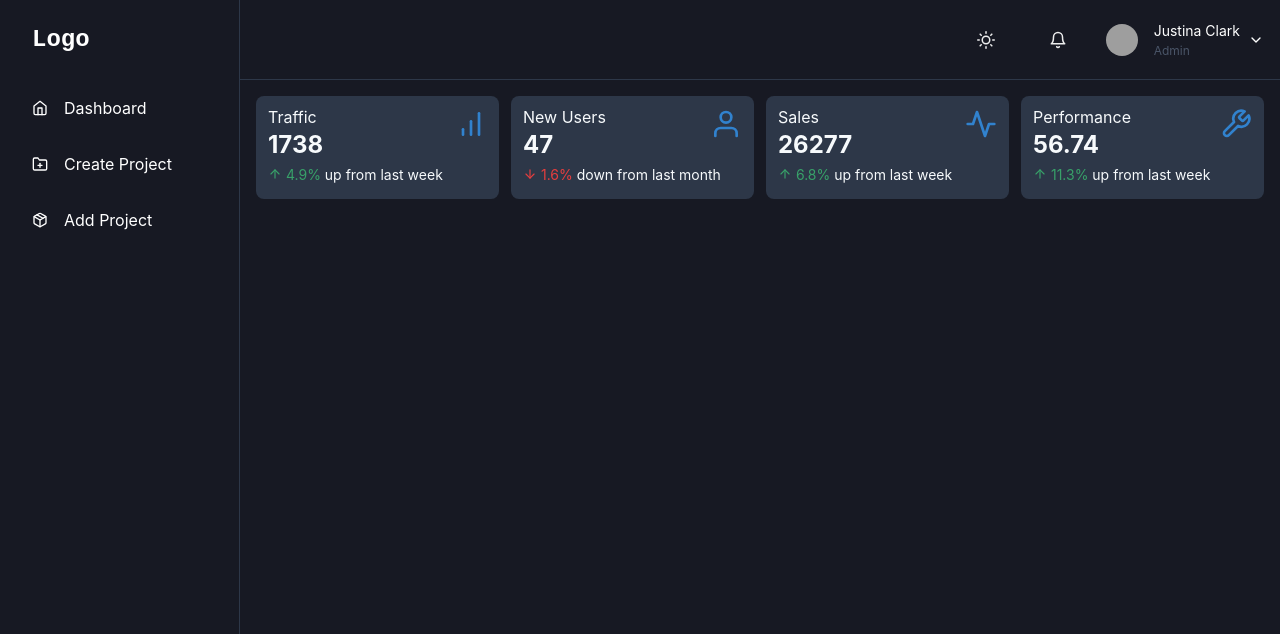
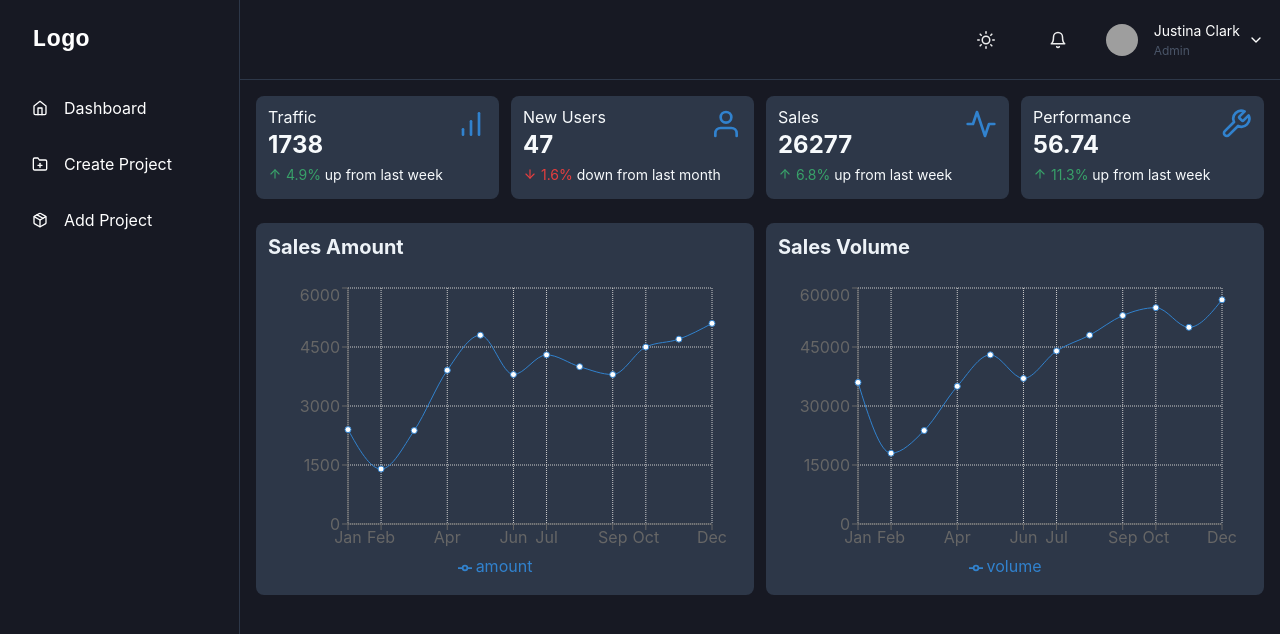
Before and after one commit to leveorxyz/SCM, a Next.js app: page /dashboard in a window 1280 px wide. Shown: the top 634 px of the page. Built offline with nearby package versions, Linux system fonts and the light colour scheme; grey boxes are pictures that could not be loaded.

Commit message:
Add(UI): implement Sales charts

```diff
--- a/src/components/dashboard/Analytics/Index.tsx
+++ b/src/components/dashboard/Analytics/Index.tsx
@@ -1,3 +1,19 @@
+import { SimpleGrid } from "@chakra-ui/react";
+
+import SalesAmountChart from "./SalesAmount";
+import SalesVolumeChart from "./SalesVolume";
+
 export default function Analytics() {
-  return <></>;
+  return (
+    <SimpleGrid
+      id="analytics"
+      columns={{ base: 1, lg: 2 }}
+      gap={3}
+      w="full"
+      py={6}
+    >
+      <SalesAmountChart />
+      <SalesVolumeChart />
+    </SimpleGrid>
+  );
 }
--- /dev/null
+++ b/src/components/dashboard/Analytics/SalesAmount.tsx
@@ -0,0 +1,112 @@
+import { Box, Heading, useColorModeValue } from "@chakra-ui/react";
+import {
+  LineChart,
+  Line,
+  XAxis,
+  YAxis,
+  CartesianGrid,
+  Tooltip,
+  Legend,
+  ResponsiveContainer,
+} from "recharts";
+
+const data = [
+  {
+    name: "Jan",
+    amount: 2400,
+  },
+  {
+    name: "Feb",
+    amount: 1398,
+  },
+  {
+    name: "Mar",
+    amount: 2376,
+  },
+  {
+    name: "Apr",
+    amount: 3908,
+  },
+  {
+    name: "May",
+    amount: 4800,
+  },
+  {
+    name: "Jun",
+    amount: 3800,
+  },
+  {
+    name: "Jul",
+    amount: 4300,
+  },
+  {
+    name: "Aug",
+    amount: 4000,
+  },
+  {
+    name: "Sep",
+    amount: 3800,
+  },
+  {
+    name: "Oct",
+    amount: 4500,
+  },
+  {
+    name: "Nov",
+    amount: 4700,
+  },
+  {
+    name: "Dec",
+    amount: 5100,
+  },
+];
+
+export default function SalesAmountChart() {
+  const bgColor = useColorModeValue("white", "gray.700");
+  const tooltipColor = useColorModeValue(
+    "var(--chakra-colors-gray-100)",
+    "var(--chakra-colors-gray-800)"
+  );
+
+  return (
+    <Box p={3} bgColor={bgColor} rounded="lg" height="fit-content">
+      <Heading size="md" mb={6}>
+        Sales Amount
+      </Heading>
+      <ResponsiveContainer width="100%" height="100%" minHeight="300px">
+        <LineChart
+          width={500}
+          height={300}
+          data={data}
+          margin={{
+            top: 5,
+            right: 30,
+            left: 20,
+            bottom: 5,
+          }}
+        >
+          <CartesianGrid strokeDasharray="1 1" />
+          <XAxis dataKey="name" color="var(--chakra-colors-gray-500)" />
+          <YAxis color="var(--chakra-colors-gray-500)" />
+          <Tooltip
+            labelStyle={{
+              color: "var(--chakra-colors-gray-500)",
+            }}
+            contentStyle={{
+              backgroundColor: tooltipColor,
+              borderWidth: 0,
+              borderRadius: "var(--chakra-radii-md)",
+            }}
+          />
+          <Legend />
+          <Line
+            type="monotone"
+            dataKey="amount"
+            stroke="var(--chakra-colors-blue-500)"
+            activeDot={{ r: 8 }}
+          />
+        </LineChart>
+      </ResponsiveContainer>
+    </Box>
+  );
+}
--- /dev/null
+++ b/src/components/dashboard/Analytics/SalesVolume.tsx
@@ -0,0 +1,113 @@
+import { Box, Heading, useColorModeValue } from "@chakra-ui/react";
+import {
+  LineChart,
+  Line,
+  XAxis,
+  YAxis,
+  CartesianGrid,
+  Tooltip,
+  Legend,
+  ResponsiveContainer,
+} from "recharts";
+
+const data = [
+  {
+    name: "Jan",
+    volume: 36000,
+  },
+  {
+    name: "Feb",
+    volume: 18000,
+  },
+  {
+    name: "Mar",
+    volume: 23760,
+  },
+  {
+    name: "Apr",
+    uv: 2780,
+    volume: 35000,
+  },
+  {
+    name: "May",
+    volume: 43000,
+  },
+  {
+    name: "Jun",
+    volume: 37000,
+  },
+  {
+    name: "Jul",
+    volume: 44000,
+  },
+  {
+    name: "Aug",
+    volume: 48000,
+  },
+  {
+    name: "Sep",
+    volume: 53000,
+  },
+  {
+    name: "Oct",
+    volume: 55000,
+  },
+  {
+    name: "Nov",
+    volume: 50000,
+  },
+  {
+    name: "Dec",
+    volume: 57000,
+  },
+];
+
+export default function SalesVolumeChart() {
+  const bgColor = useColorModeValue("white", "gray.700");
+  const tooltipColor = useColorModeValue(
+    "var(--chakra-colors-gray-100)",
+    "var(--chakra-colors-gray-800)"
+  );
+
+  return (
+    <Box p={3} bgColor={bgColor} rounded="lg" height="fit-content">
+      <Heading size="md" mb={6}>
+        Sales Volume
+      </Heading>
+      <ResponsiveContainer width="100%" height="100%" minHeight="300px">
+        <LineChart
+          width={500}
+          height={300}
+          data={data}
+          margin={{
+            top: 5,
+            right: 30,
+            left: 20,
+            bottom: 5,
+          }}
+        >
+          <CartesianGrid strokeDasharray="1 1" />
+          <XAxis dataKey="name" color="var(--chakra-colors-gray-500)" />
+          <YAxis color="var(--chakra-colors-gray-500)" />
+          <Tooltip
+            labelStyle={{
+              color: "var(--chakra-colors-gray-500)",
+            }}
+            contentStyle={{
+              backgroundColor: tooltipColor,
+              borderWidth: 0,
+              borderRadius: "var(--chakra-radii-md)",
+            }}
+          />
+          <Legend />
+          <Line
+            type="monotone"
+            dataKey="volume"
+            stroke="var(--chakra-colors-blue-500)"
+            activeDot={{ r: 8 }}
+          />
+        </LineChart>
+      </ResponsiveContainer>
+    </Box>
+  );
+}
--- a/src/pages/dashboard.tsx
+++ b/src/pages/dashboard.tsx
@@ -1,11 +1,13 @@
 import { Container } from "../components/Container";
 
 import Summary from "../components/dashboard/Summary";
+import Analytics from "../components/dashboard/Analytics";
 
 export default function Dashboard() {
   return (
     <Container>
       <Summary />
+      <Analytics />
     </Container>
   );
 }
```
